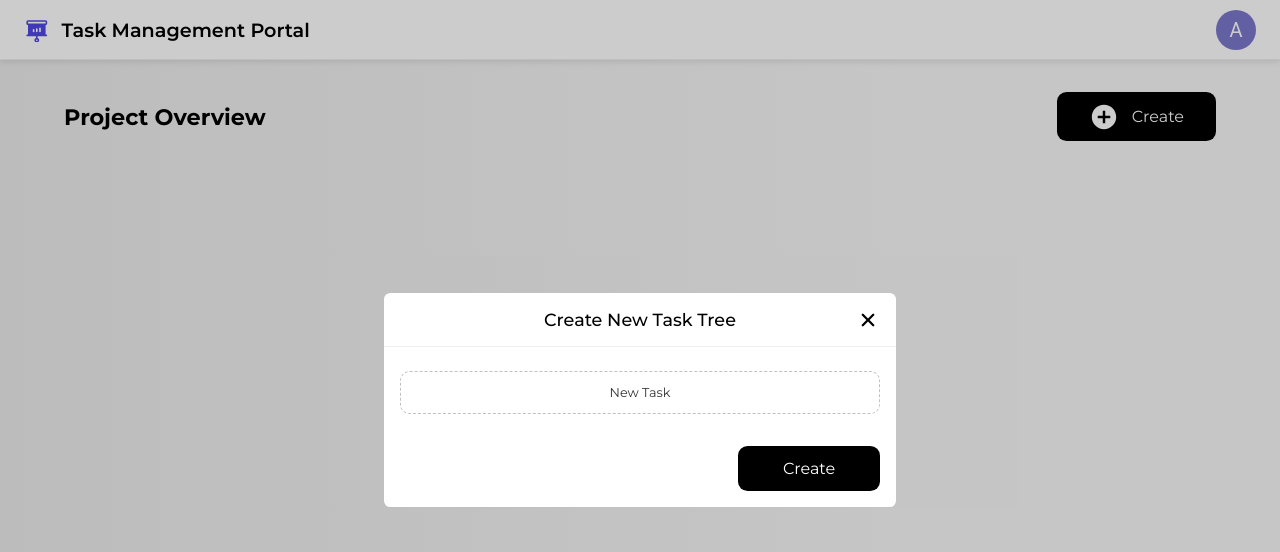
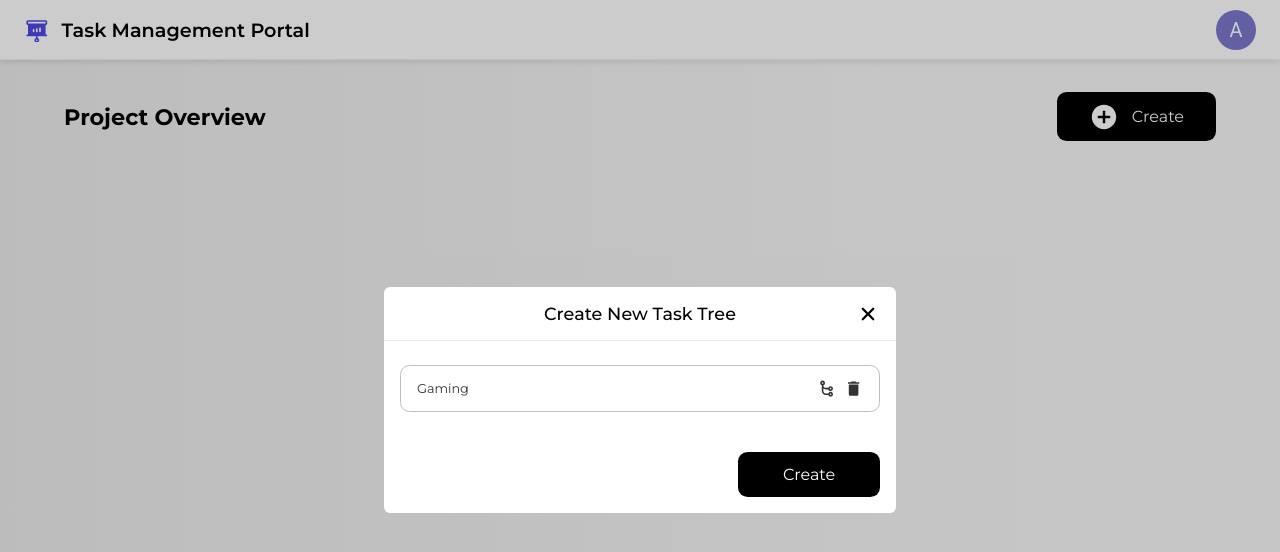
Before and after one commit to LCC234/task-assignment-fe, a React (Vite) app: page / in a window 1280 px wide. Both pictures are taken after a click on the element "Create". Shown: the top 552 px of the page. Built offline with nearby package versions, Linux system fonts and the light colour scheme; no server answers.

Commit message:
feat: implement AI skill deduction service and integrate into task management

```diff
--- a/src/components/input/Input.tsx
+++ b/src/components/input/Input.tsx
@@ -3,7 +3,7 @@ import FormControl from "@mui/material/FormControl";
 import InputLabel from "@mui/material/InputLabel";
 import OutlinedInput from "@mui/material/OutlinedInput";
 import { ReactNode } from "react";
-import { BORDERS, COLORS } from "../../styles/stylings";
+import { BORDERS, COLORS, FONTS } from "../../styles/stylings";
 import styles from "./Input.module.scss";
 
 type IconProps = {
@@ -105,6 +105,7 @@ function TextInput({
                     "& .MuiInputBase-root": {
                         height: "100%",
                         fontSize: "0.85rem",
+                        fontFamily: FONTS.default,
                     },
                     "& .MuiInputBase-adornedStart": {
                         "& .MuiInputAdornment-positionStart": {},
--- a/src/models/forms/AddTask.ts
+++ b/src/models/forms/AddTask.ts
@@ -6,12 +6,18 @@ export interface AddTaskForm {
     assignToId: string;
     status: string;
     skillIds: string[];
+    depth: number;
 }
 
-export const defaultAddTaskForm: AddTaskForm = {
+export const defaultAddTaskForm = (depth: number = 0): AddTaskForm => ({
     title: "",
     parentId: null,
     assignToId: "",
     status: TaskStatus.ToDo,
     skillIds: [],
-};
+    depth,
+});
+
+export const isTaskFormValid = (form: AddTaskForm): boolean => {
+    return form.title.trim().length > 0 ;
+}
--- a/src/pages/TaskManagePage.module.scss
+++ b/src/pages/TaskManagePage.module.scss
@@ -16,15 +16,15 @@
             font-weight: 700;
         }
 
-        .create-button{
+        .create-button {
             padding: 0.6rem 2rem;
         }
 
     }
 }
 
-.form-content{
-    .create-task-btn{
+.form-content {
+    .create-task-btn {
         padding: 0.8rem 0rem;
         width: 100%;
         display: flex;
@@ -40,4 +40,38 @@
             background-color: vars.$light-grey;
         }
     }
+
+    .task-item {
+        padding: 0.8rem 1rem;
+        width: 100%;
+        border: 1px solid vars.$light-grey-4;
+        border-radius: vars.$border-radius-btn;
+        margin-bottom: 0.5rem;
+        display: flex;
+        justify-content: space-between;
+        align-items: center;
+
+
+        .task-title {
+            font-size: 0.8rem;
+            color: vars.$dark-grey;
+        }
+
+        .task-icons {
+            font-size: 1.2rem;
+            color: vars.$dark-grey;
+            display: flex;
+            gap: 0.5rem;
+
+            svg {
+                cursor: pointer;
+                &:hover {
+                    color: vars.$purple;
+                }
+            }
+
+
+
+        }
+    }
 }
--- a/src/pages/TaskManagePage.tsx
+++ b/src/pages/TaskManagePage.tsx
@@ -1,15 +1,19 @@
-import { useState } from "react";
+import { useEffect, useState } from "react";
 import Button, { ButtonStyleType } from "../components/button/Button";
 import styles from "./TaskManagePage.module.scss";
 import { IoMdAddCircle } from "react-icons/io";
 import FormModal from "../components/modals/FormModal";
 import { FormState } from "../models/forms/common";
-import { AddTaskForm, defaultAddTaskForm } from "../models/forms/AddTask";
+import { AddTaskForm, defaultAddTaskForm, isTaskFormValid } from "../models/forms/AddTask";
 import AddTaskFormComponent from "../components/forms/AddTaskFormComponent";
 import { defaultSkillItems } from "../models/Skill";
 import { useGetSkillsQuery } from "../services/skillService";
 import { useGetDevelopersQuery } from "../services/developerService";
 import { convertDevelopersToMap } from "../models/developer";
+import { useDeduceSkillsRequiredMutation } from "../services/aiService";
+import { MdDelete } from "react-icons/md";
+import { TiFlowChildren } from "react-icons/ti";
+import { IoAdd } from "react-icons/io5";
 
 function TaskManagePage() {
 
@@ -20,12 +24,19 @@ function TaskManagePage() {
     const [createTaskFormData, setCreateTaskFormData] = useState<AddTaskForm>(defaultAddTaskForm)
     const [createTaskFormState, setCreateTaskFormState] = useState<FormState>(FormState.DEFAULT);
 
+    const [newTaskList, setNewTaskList] = useState<AddTaskForm[]>([{
+        title: 'Gaming', parentId: null, assignToId: '', status: 'To-Do', skillIds: ["1"], depth: 0
+    }]);
+
     const {
         data: skillData
-    } = useGetSkillsQuery({});
+    } = useGetSkillsQuery({}, {
+        refetchOnFocus: true,
+    });
 
     const {
         data: developerData,
+
     } = useGetDevelopersQuery(
         {
             requiredSkillsIDs: createTaskFormData.skillIds.length > 0 ? createTaskFormData.skillIds.map(id => parseInt(id)) : []
@@ -34,6 +45,12 @@ function TaskManagePage() {
             refetchOnMountOrArgChange: true,
         }
     );
+
+    const [deduceSkillsRequired] = useDeduceSkillsRequiredMutation();
+
+    useEffect(() => {
+        console.log("newTaskList updated:", newTaskList, createTaskFormState);
+    }, [newTaskList, createTaskFormState]);
 
     return (
         <>
@@ -69,23 +86,70 @@ function TaskManagePage() {
                 formState={taskTreeFormState}
             >
                 <div className={styles["form-content"]}>
+                    {
+                        newTaskList.length === 0 ? (
                             <div className={styles["create-task-btn"]} onClick={() => {
                                 setIsTaskTreeModalOpen(false);
                                 setIsCreateTaskFormModalOpen(true);
                             }}>
                                 New Task
                             </div>
+                        ) : (
+                            newTaskList.map((task, index) => (
+                                <div key={index} className={styles["task-item"]}>
+                                    <div className={styles["task-title"]}>
+                                        {task.title}
+                                    </div>
+                                    <div className={styles["task-icons"]}>
+                                        {
+                                            task.depth > 0 && (
+                                                <IoAdd />
+                                            )
+                                        }
+                                        <TiFlowChildren />
+                                        <MdDelete />
+                                    </div>
+                                </div>
+                            ))
+                        )
+                    }
+
                 </div>
             </FormModal>
 
             <FormModal
                 isModalVisible={isCreateTaskFormModalOpen}
                 setModalVisible={(visible: boolean) => setIsCreateTaskFormModalOpen(visible)}
-                title="Create New Task"
-                btnLabel="Create"
-                btnHoverText="Create task"
-                btnOnClick={() => { }}
+                title="New Task Details"
+                btnLabel="Confirm"
+                btnHoverText="Confirm task details"
+                onClose={() => {
+                    setCreateTaskFormData(defaultAddTaskForm());
+                    setCreateTaskFormState(FormState.DEFAULT);
+                    setIsTaskTreeModalOpen(true);
+                }}
+                btnOnClick={async () => {
+                    setCreateTaskFormState(FormState.LOADING);
+                    const taskForm: AddTaskForm = createTaskFormData;
+                    try {
+                        const skillRequired = await deduceSkillsRequired({ description: createTaskFormData.title }).unwrap();
+                        if (skillRequired && skillRequired.skillIds) {
+                            taskForm.skillIds = skillRequired.skillIds.map(id => id.toString());
+                        }
+
+                    } catch (error) {
+                        console.error("Error creating task:", error);
+                        // setCreateTaskFormState(FormState.ERROR);
+                    }
+                    setNewTaskList([...newTaskList, taskForm]);
+                    setCreateTaskFormData(defaultAddTaskForm());
+                    setCreateTaskFormState(FormState.DEFAULT);
+                    setIsCreateTaskFormModalOpen(false);
+                    setIsTaskTreeModalOpen(true);
+
+                }}
                 formState={createTaskFormState}
+                submitDisabled={isTaskFormValid(createTaskFormData) === false || createTaskFormState === FormState.LOADING}
             >
                 <AddTaskFormComponent
                     formData={createTaskFormData}
--- /dev/null
+++ b/src/services/aiService.ts
@@ -0,0 +1,18 @@
+import { AI_DEDUCE_SKILLS_API } from "../utils/constants/ApiSubPath";
+import { baseApi } from "./base";
+import { postAIDeduceSkillsResponse, postAIDeduceSkillsRequest } from "./dto/skills/postAIDeduceSkills";
+
+
+const aiService = baseApi.injectEndpoints({
+    endpoints: (build) => ({
+        deduceSkillsRequired: build.mutation<postAIDeduceSkillsResponse, postAIDeduceSkillsRequest>({
+            query: (body) => ({
+                url: AI_DEDUCE_SKILLS_API,
+                method: "POST",
+                data: body,
+            }),
+        }),
+    }),
+});
+
+export const { useDeduceSkillsRequiredMutation } = aiService;
--- /dev/null
+++ b/src/services/dto/skills/postAIDeduceSkills.ts
@@ -0,0 +1,9 @@
+
+
+export interface postAIDeduceSkillsRequest {
+    description: string;
+};
+
+export interface postAIDeduceSkillsResponse {
+    skillIds: number[];
+}
--- a/src/utils/constants/ApiSubPath.ts
+++ b/src/utils/constants/ApiSubPath.ts
@@ -1,3 +1,4 @@
 export const SKILLS_API = "/api/skills";
 export const TASKS_API = "/api/tasks";
 export const DEVELOPERS_API = "/api/developers";
+export const AI_DEDUCE_SKILLS_API = "/api/ai/deduce-skills";
```
Lines whose indentation alone changed are shown as unchanged.
